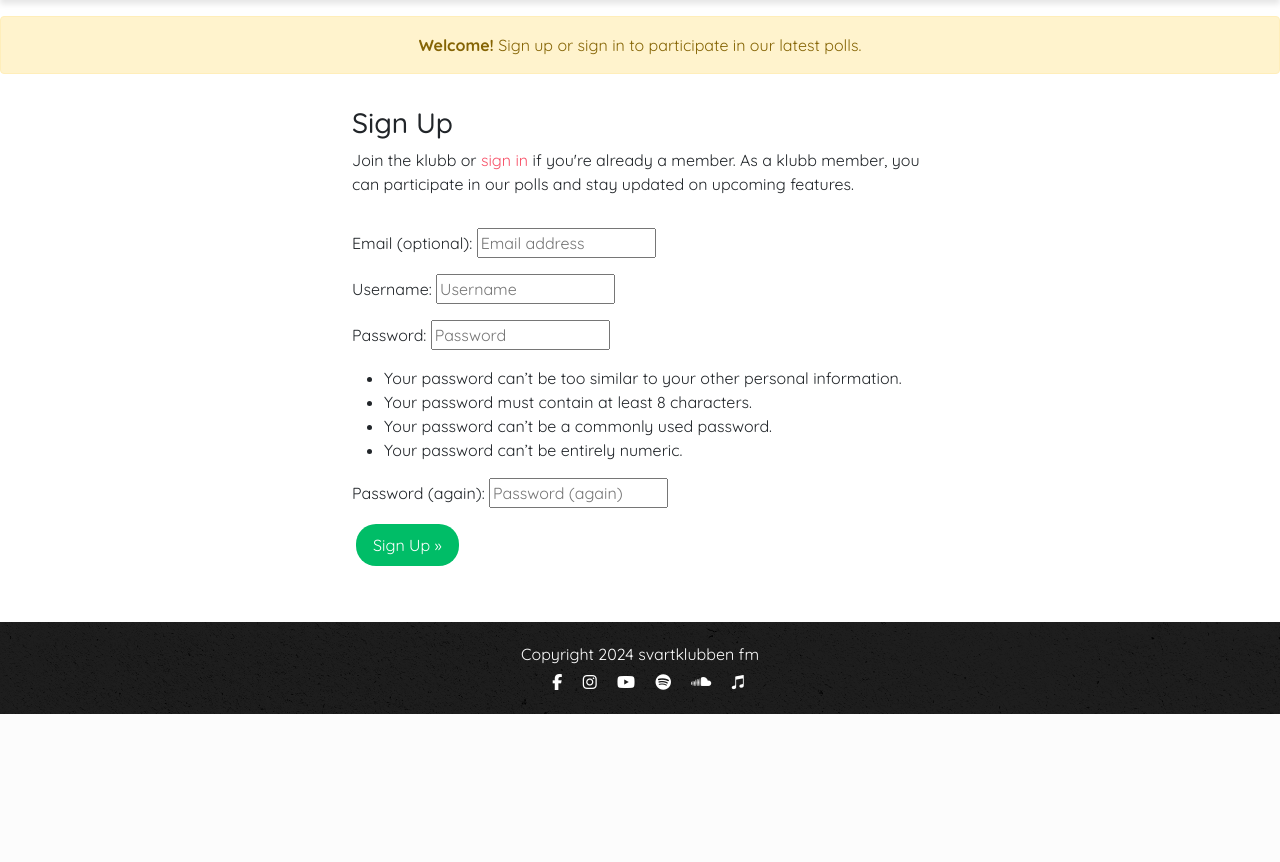
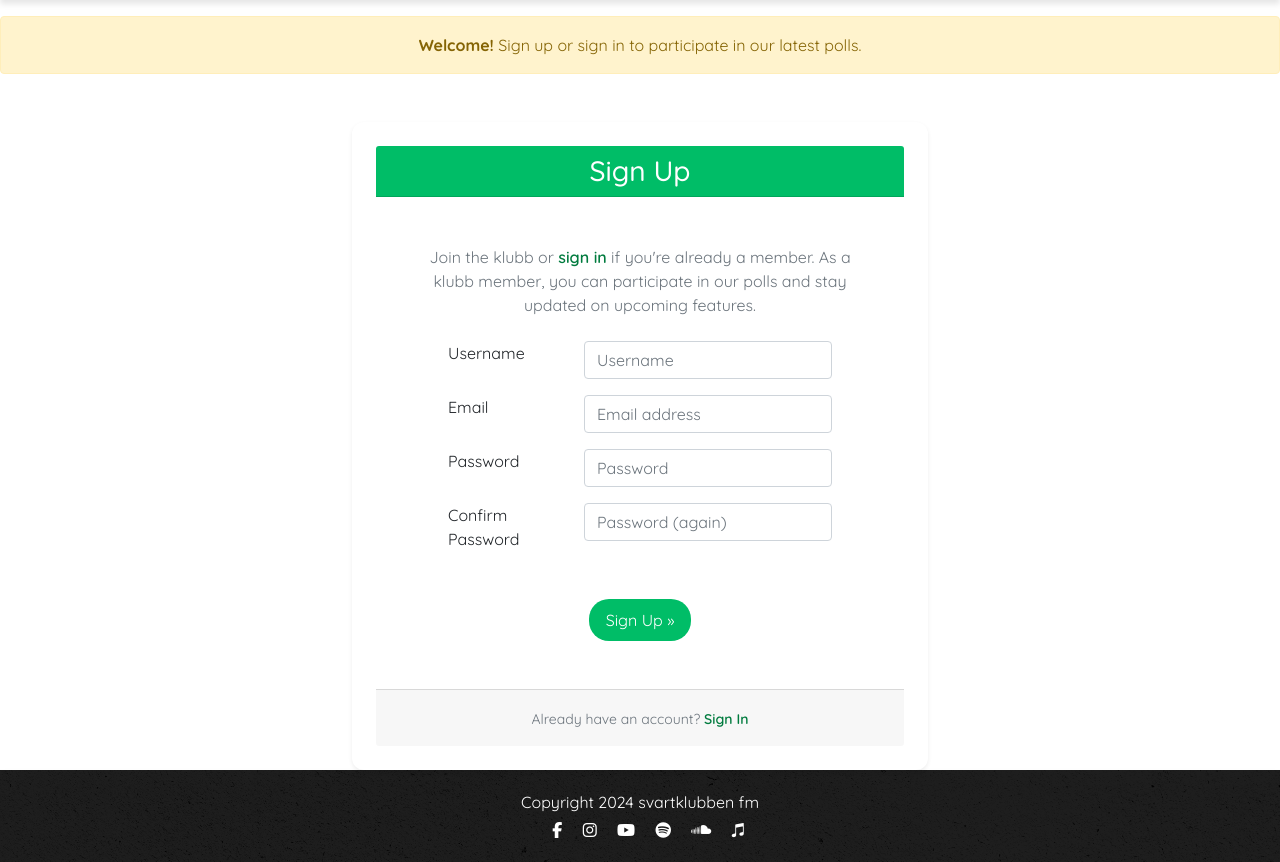
Before and after one commit to luddehs/Svartklubben-FM, a Django app: page /accounts/signup/ in a window 1280 px wide. Shown: the part 86-948 px from the top of the page. Before the commit the page ends 800 px from the top, so only its background shows below. Run offline with Django 4.2, Linux system fonts and the light colour scheme; some libraries are stand-ins or nearby versions.

Commit message:
Update sign up page structure and design

```diff
--- a/static/css/style.css
+++ b/static/css/style.css
@@ -24,6 +24,11 @@ body {
 .main-bg {
     background-color: #ffffff;
 }
+
+.brand-green-bg {
+    background-color: #00bd67
+}
+
 
 /* Navbar */
 
@@ -209,14 +214,15 @@ body {
 }
 
 
-.link {
-    color: #f75067;
+.text-link {
+    color: #007B3E;
     text-decoration: none;
+    font-weight: 600;
 }
 
-.link:hover,
-.link:active {
-    color: #00bd67;
+.text-link:hover,
+.text-link:active {
+    color: #005D2D;
     text-decoration: underline;
 }
 
--- a/templates/account/signup.html
+++ b/templates/account/signup.html
@@ -5,31 +5,79 @@
 {% block head_title %}{% trans "Signup" %}{% endblock %}
 
 {% block content %}
-<div class="container">
-  <div class="row">
-    <div class="col-md-8 mt-3 offset-md-2">
-      <h3>{% trans "Sign Up" %}</h3>
+<div class="container mt-5">
+  <div class="row justify-content-center">
+    <!-- Wider Card -->
+    <div class="col-lg-8 col-md-10">
+      <!-- Sign-up Card -->
+      <div class="card shadow-sm">
+        <div class="card-header brand-green-bg text-white text-center">
+          <h3 class="mb-0">{% trans "Sign Up" %}</h3>
+        </div>
+        <div class="card-body p-5">
+          <p class="text-center text-muted">{% blocktrans %}
+            Join the klubb or <a class="text-link" href="{{ login_url }}">sign in</a> if you're already a member. As a klubb member, you can participate in our polls and stay updated on upcoming features.
+          {% endblocktrans %}</p>
 
-      <p>{% blocktrans %}
-        Join the klubb or <a class="link" href="{{ login_url }}">sign in</a> if you're already a member. As a klubb member, you can participate in our polls and stay updated on upcoming features.
-      {% endblocktrans %}</p>
-    </div>
-  </div>
-  <div class="row">
-    <div class="col-md-8 mt-3 offset-md-2">
-      <form class="signup" id="signup_form" method="post"
-        action="{% url 'account_signup' %}">
-        {% csrf_token %}
-        {{ form.as_p }}
-        {% if redirect_field_value %}
-        <input type="hidden" name="{{ redirect_field_name }}"
-          value="{{ redirect_field_value }}" />
-        {% endif %}
-        <button class="btn btn-style right" type="submit">
-          {% trans "Sign Up" %} &raquo;</button>
-      </form>
+          <!-- Sign-up Form -->
+          <form id="signup_form" method="post" action="/accounts/signup/">
+            <input type="hidden" name="csrfmiddlewaretoken" value="OwYSTUmNwcD89QbENa3JHcSIDaRMcIm0g38jqPyv8aMxVOk7DQ3ggO4eDwzIyn2X">
+
+            <!-- Username Field -->
+            <div class="row px-4 mb-3 mt-4">
+              <div class="col-md-4 col-12 text-md-start text-center">
+                <label for="id_username" class="form-label">Username</label>
+              </div>
+              <div class="col-md-8 col-12">
+                <input type="text" name="username" class="form-control" placeholder="Username" autocomplete="username" minlength="1" maxlength="150" required="" id="id_username">
+              </div>
+            </div>
+
+            <!-- Email Field -->
+            <div class="row px-4 mb-3">
+              <div class="col-md-4 col-12 text-md-start text-center">
+                <label for="id_email" class="form-label">Email</label>
+              </div>
+              <div class="col-md-8 col-12">
+                <input type="email" name="email" class="form-control" placeholder="Email address" autocomplete="email" maxlength="320" id="id_email">
+              </div>
+            </div>
+
+            <!-- Password Field -->
+            <div class="row px-4 mb-3">
+              <div class="col-md-4 col-12 text-md-start text-center">
+                <label for="id_password1" class="form-label">Password</label>
+              </div>
+              <div class="col-md-8 col-12">
+                <input type="password" name="password1" class="form-control" placeholder="Password" autocomplete="new-password" required="" id="id_password1">
+              </div>
+            </div>
+
+            <!-- Confirm Password Field -->
+            <div class="row px-4 mb-4">
+              <div class="col-md-4 col-12 text-md-start text-center">
+                <label for="id_password2" class="form-label">Confirm Password</label>
+              </div>
+              <div class="col-md-8 col-12">
+                <input type="password" name="password2" class="form-control" placeholder="Password (again)" autocomplete="new-password" required="" id="id_password2">
+              </div>
+            </div>
+
+            <!-- Sign-up Button -->
+            <div class="text-center pt-3">
+              <button class="btn btn-style" type="submit">
+                Sign Up »
+              </button>
+            </div>
+          </form>
+        </div>
+
+        <!-- Card Footer -->
+        <div class="card-footer text-center p-3">
+          <small class="text-muted">{% trans "Already have an account?" %} <a href="{{ login_url }}" class="text-link">{% trans "Sign In" %}</a></small>
+        </div>
+      </div>
     </div>
   </div>
 </div>
-
 {% endblock %}
```
Also changed, not shown: 1 other file.
